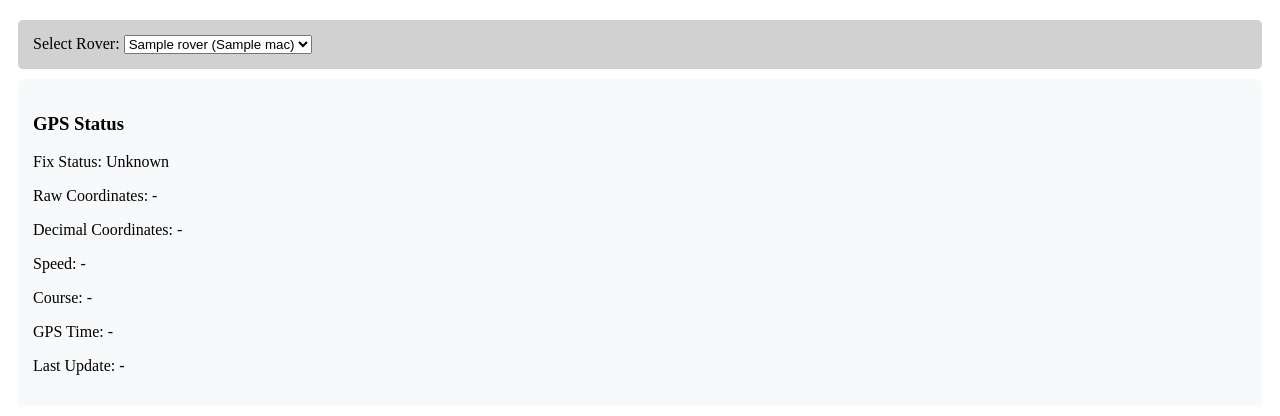
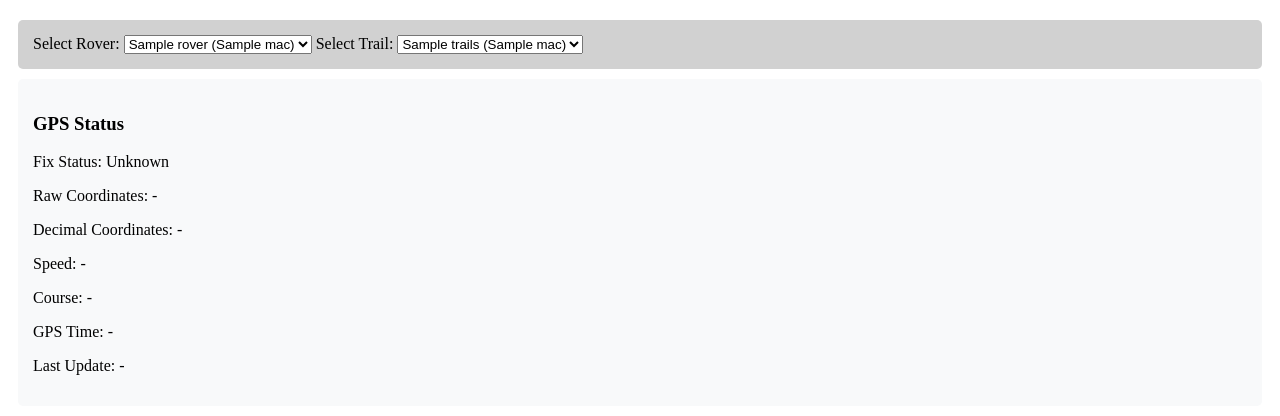
Before and after one commit to karolew/GNSS_RTK_Planner, a Python web app: template RTK_Planner/templates/index.html in a window 1280 px wide. Shown: the part 508-924 px from the top of the page. Run offline with Jinja, Linux system fonts and the light colour scheme; the template is opened without the code that fills it: most values are stand-ins (such as "Sample title", 1, 10 or a date in 2020); some libraries are stand-ins or nearby versions.

Commit message:
Add trails DD

```diff
--- a/RTK_Planner/templates/index.html
+++ b/RTK_Planner/templates/index.html
@@ -35,12 +35,20 @@
 
     <div class="control-panel">
     <label for="rovers">Select Rover:</label>
-      <select name="rovers" id="cars">
+      <select name="rovers" id="rovers">
           {% for rover in rovers %}
           <option value="{{rover.name}}">{{rover.name}} ({{rover.mac}})</option>
           {% endfor %}
       </select>
+
+    <label for="trails">Select Trail:</label>
+      <select name="trails" id="trails">
+          {% for rover in rovers %}
+          <option value="{{rover.trails}}">{{rover.trails}} ({{rover.mac}})</option>
+          {% endfor %}
+      </select>
     </div>
+
 
     <div class="status-panel">
         <h3>GPS Status</h3>
```
